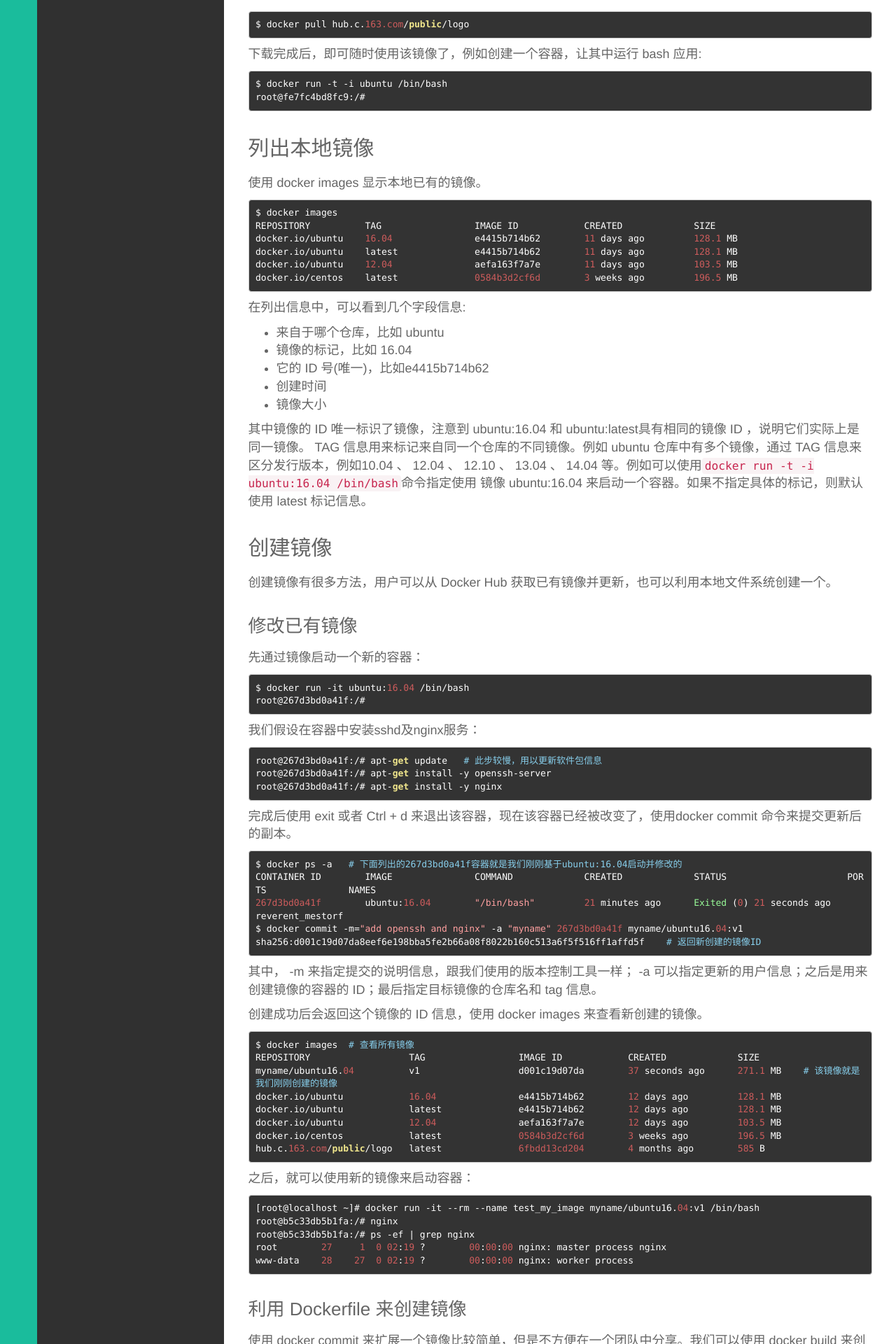
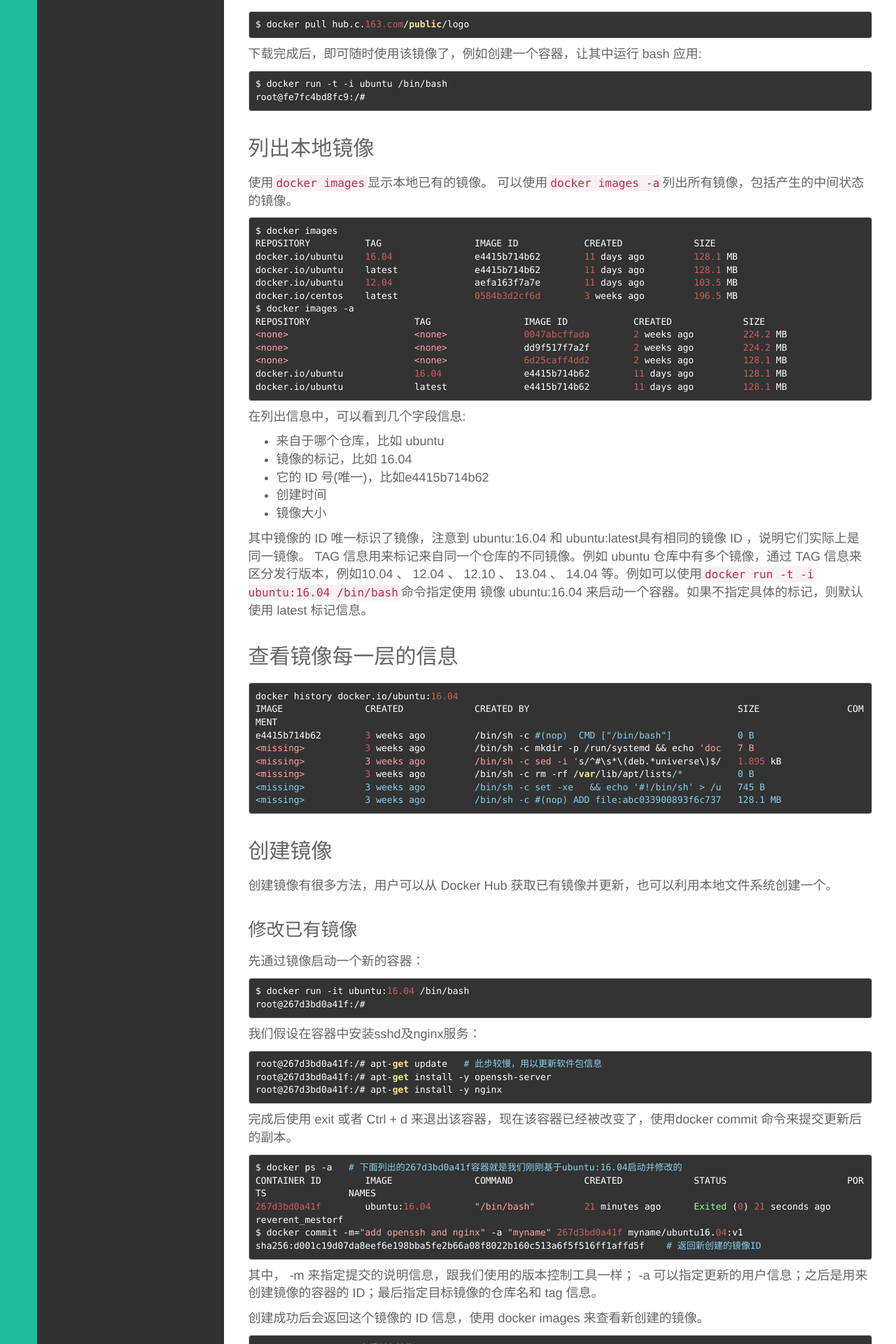
Before and after one commit to lizhenghn123/lizhenghn123.github.io, a Jekyll site: the page built from _posts/Linux/2016-12-03-docker-image-introduction.md, in a window 1280 px wide. Shown: the part 2320-4240 px from the top of the page at 70% size. Built offline with Jekyll 4.4.1, drawn with Linux system fonts in a browser that asks for light colours; comment, search, counter and statistics services are not loaded; some of the changed text lies outside the part shown.

Commit message:
docker images -a

````diff
--- a/_posts/Linux/2016-12-03-docker-image-introduction.md
+++ b/_posts/Linux/2016-12-03-docker-image-introduction.md
@@ -80,7 +80,7 @@ root@fe7fc4bd8fc9:/#
 ```
 
 ## 列出本地镜像
-使用 docker images 显示本地已有的镜像。
+使用`docker images`显示本地已有的镜像。 可以使用`docker images -a`列出所有镜像，包括产生的中间状态的镜像。
 
 ```shell
 $ docker images
@@ -89,6 +89,13 @@ docker.io/ubuntu    16.04               e4415b714b62        11 days ago
 docker.io/ubuntu    latest              e4415b714b62        11 days ago         128.1 MB
 docker.io/ubuntu    12.04               aefa163f7a7e        11 days ago         103.5 MB
 docker.io/centos    latest              0584b3d2cf6d        3 weeks ago         196.5 MB
+$ docker images -a
+REPOSITORY                   TAG                 IMAGE ID            CREATED             SIZE
+<none>                       <none>              0047abcffada        2 weeks ago         224.2 MB
+<none>                       <none>              dd9f517f7a2f        2 weeks ago         224.2 MB
+<none>                       <none>              6d25caff4dd2        2 weeks ago         128.1 MB
+docker.io/ubuntu             16.04               e4415b714b62        11 days ago         128.1 MB
+docker.io/ubuntu             latest              e4415b714b62        11 days ago         128.1 MB
 ```
 
 在列出信息中，可以看到几个字段信息:
@@ -102,6 +109,19 @@ docker.io/centos    latest              0584b3d2cf6d        3 weeks ago
 其中镜像的 ID 唯一标识了镜像，注意到 ubuntu:16.04 和 ubuntu:latest具有相同的镜像 ID ，说明它们实际上是同一镜像。
 TAG 信息用来标记来自同一个仓库的不同镜像。例如 ubuntu 仓库中有多个镜像，通过 TAG 信息来区分发行版本，例如10.04 、 12.04 、 12.10 、 13.04 、 14.04 等。例如可以使用`docker run -t -i ubuntu:16.04 /bin/bash`命令指定使用
 镜像 ubuntu:16.04 来启动一个容器。如果不指定具体的标记，则默认使用 latest 标记信息。
+
+## 查看镜像每一层的信息
+
+```shell
+docker history docker.io/ubuntu:16.04
+IMAGE               CREATED             CREATED BY                                      SIZE                COMMENT
+e4415b714b62        3 weeks ago         /bin/sh -c #(nop)  CMD ["/bin/bash"]            0 B
+<missing>           3 weeks ago         /bin/sh -c mkdir -p /run/systemd && echo 'doc   7 B
+<missing>           3 weeks ago         /bin/sh -c sed -i 's/^#\s*\(deb.*universe\)$/   1.895 kB
+<missing>           3 weeks ago         /bin/sh -c rm -rf /var/lib/apt/lists/*          0 B
+<missing>           3 weeks ago         /bin/sh -c set -xe   && echo '#!/bin/sh' > /u   745 B
+<missing>           3 weeks ago         /bin/sh -c #(nop) ADD file:abc033900893f6c737   128.1 MB
+```
 
 ## 创建镜像
 创建镜像有很多方法，用户可以从 Docker Hub 获取已有镜像并更新，也可以利用本地文件系统创建一个。
````
